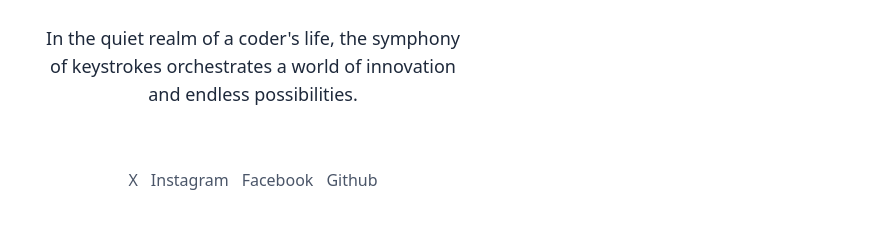
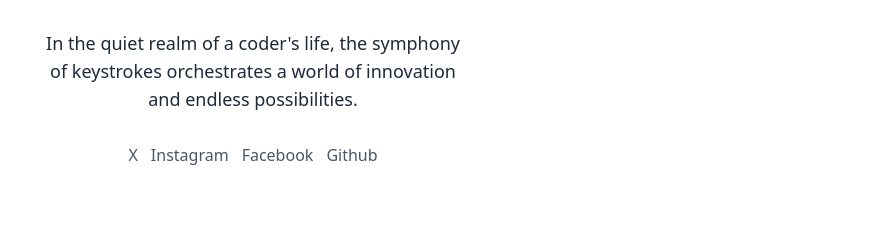
Before and after one commit to levinhkhangzz/simpleprofilev1, a plain HTML site: page index.html in a window 1280 px wide. Shown: the part 421-650 px from the top of the page, without its empty margins (387-1280 px from the left). Drawn offline with Linux system fonts and the light colour scheme.

Commit message:
Update index.html

```diff
--- a/index.html
+++ b/index.html
@@ -206,7 +206,7 @@ body.dark-mode {
 .social-links {
     list-style: none;
     padding: 0;
-        margin: 0;
+    margin: -30px 0 20px 0; /* Điều chỉnh giá trị theo ý muốn của bạn */
     display: flex;
     justify-content: center;
     gap: 13px;
```
Lines whose indentation alone changed are shown as unchanged.
